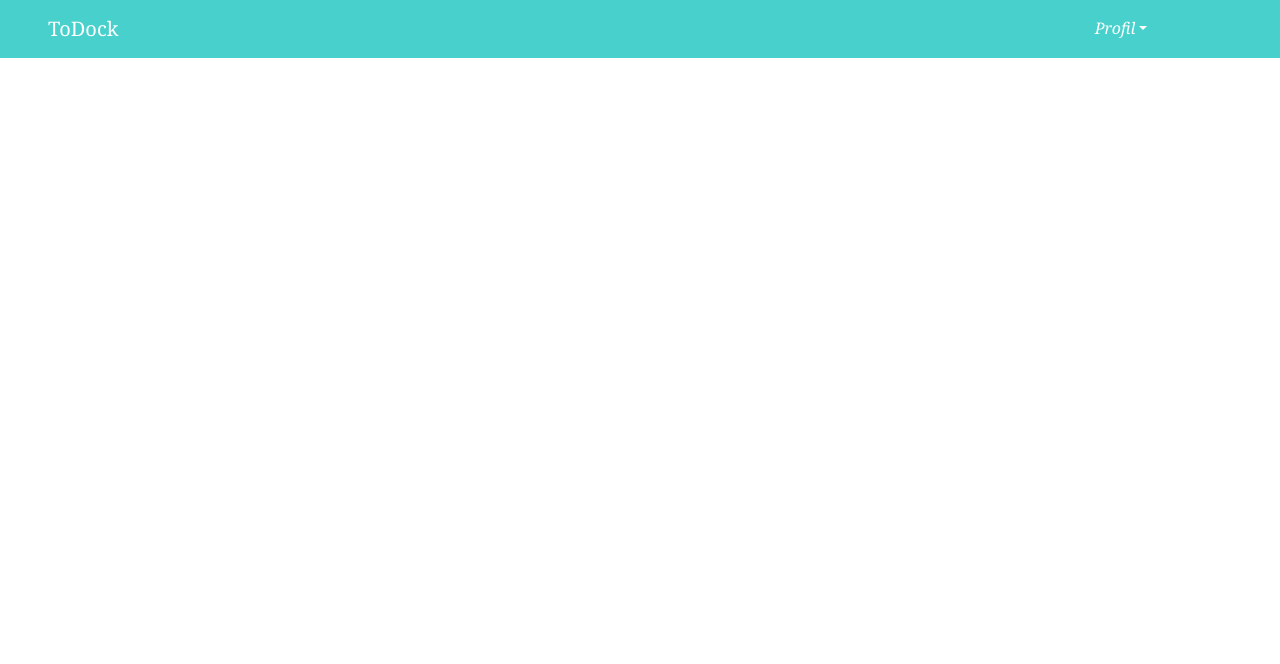
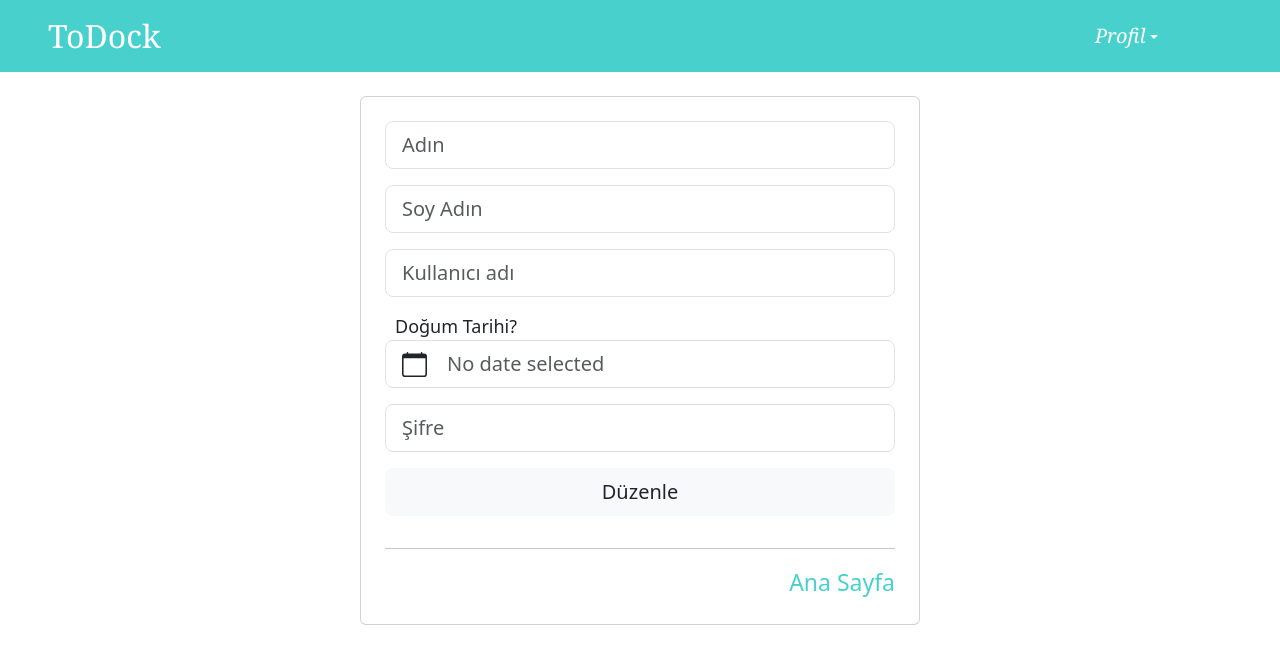
Before and after one commit to nurcancurebal/todock-frontend, a Vue app: page /editaccount in a window 1280 px wide. Shown: the top 664 px of the page. Built offline with nearby package versions, Linux system fonts and the light colour scheme.

Commit message:
editaccount kısmı eklendi.

```diff
--- /dev/null
+++ b/src/components/EditAccount.vue
@@ -0,0 +1,90 @@
+<template>
+  <b-card style="max-width: 35rem; margin: auto" class="p-2 my-5">
+    <b-form>
+      <b-form-input
+        v-model="form.name"
+        type="text"
+        placeholder="Adın"
+        class="mb-3 form-control-lg focus-input"
+        required
+      />
+
+      <b-form-input
+        v-model="form.surname"
+        type="text"
+        placeholder="Soy Adın"
+        class="mb-3 form-control-lg focus-input"
+        required
+      />
+
+      <b-form-input
+        v-model="form.username"
+        type="text"
+        placeholder="Kullanıcı adı"
+        class="mb-3 form-control-lg focus-input"
+        required
+      />
+
+      <label for="datepicker" style="font-size: large; margin-left: 10px">
+        Doğum Tarihi?
+      </label>
+      <b-form-datepicker
+        id="datepicker"
+        v-model="form.birthdate"
+        class="mb-3"
+        size="lg"
+        style="text-align: left"
+      />
+
+      <b-form-input
+        v-model="form.password"
+        type="password"
+        placeholder="Şifre"
+        class="mb-3 form-control-lg focus-input"
+        required
+      />
+
+      <b-button
+        style="width: 100%"
+        variant="light"
+        class="btn-lg mb-3 text-dark"
+      >
+        Düzenle
+      </b-button>
+
+      <hr />
+
+      <b-link
+        href="/"
+        class="card-link hover-link"
+        style="
+          text-decoration: none;
+          font-size: 23px;
+          color: rgb(72, 209, 204);
+          float: right;
+        "
+      >
+        Ana Sayfa
+      </b-link>
+    </b-form>
+  </b-card>
+</template>
+
+<script>
+export default {
+  data() {
+    return {
+      form: {
+        name: "",
+        surname: "",
+        username: "",
+        birthdate: "",
+        password: "",
+      },
+    };
+  },
+};
+</script>
+
+<style>
+</style>
--- a/src/components/TheNavbar.vue
+++ b/src/components/TheNavbar.vue
@@ -13,22 +13,23 @@
     <b-col cols="10">
       <b-navbar>
         <b-navbar-nav>
-          <b-navbar-brand tag="h1" class="mx-5 my-1 text-white">
-            ToDock
+          <b-navbar-brand>
+            <router-link to="/" tag="h2" class="mx-5 my-1 text-white">ToDock</router-link>
           </b-navbar-brand>
         </b-navbar-nav>
       </b-navbar>
     </b-col>
 
     <b-col cols="2">
-      <b-navbar>
+      <b-navbar class="h-100">
         <b-navbar-nav>
           <b-nav-item-dropdown>
             <template #button-content>
-              <em>Profil</em>
+              <em class="h5">Profil</em>
             </template>
-            <b-dropdown-item href="#">Hesabımı Düzenle</b-dropdown-item>
-            <b-dropdown-item href="#">Şifremi Değiştir</b-dropdown-item>
+            <b-dropdown-item href="/editaccount">
+              Hesabımı Düzenle
+            </b-dropdown-item>
             <b-dropdown-item href="#"> Çıkış </b-dropdown-item>
           </b-nav-item-dropdown>
         </b-navbar-nav>
--- a/src/router/index.js
+++ b/src/router/index.js
@@ -1,6 +1,7 @@
 import Vue from 'vue'
 import VueRouter from 'vue-router'
 import TheList from "@/components/TheList"
+import EditAccount from "@/components/EditAccount"
 
 Vue.use(VueRouter)
 
@@ -9,6 +10,11 @@ const routes = [
     path: '/',
     name: 'Home',
     component: TheList
+  },
+  {
+    path: '/editaccount',
+    name: 'EditAccount',
+    component: EditAccount
   }
 ]
 
```
